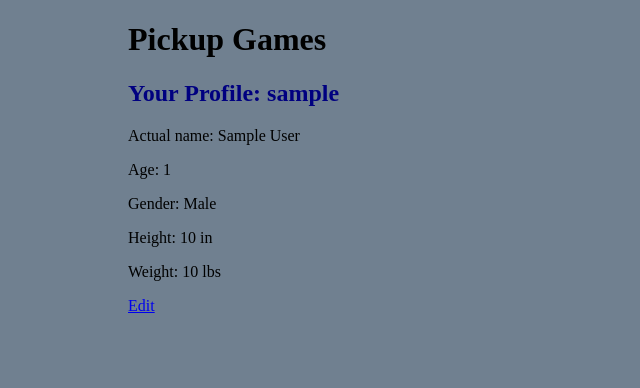
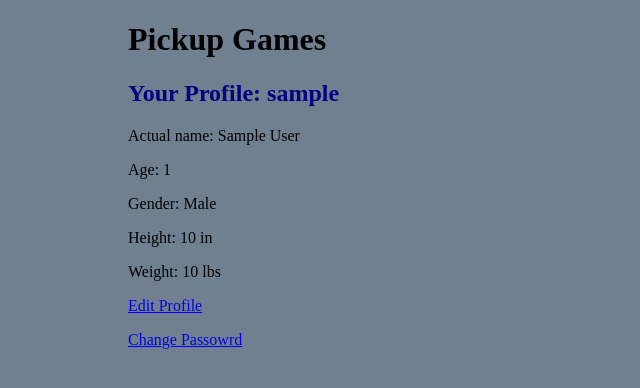
Before and after one commit to bbrown11924/PickUpGames, a Django app: page /profile/ in a window 1280 px wide. Shown: the top 388 px of the page, without its empty margins (0-640 px from the left). Run offline with Django 3.2, Linux system fonts and the light colour scheme; a user stored in the database is signed in; tables that the repository leaves empty hold one stand-in row (values such as "Sample post").

Commit message:
Add view and implementation for password change

```diff
--- a/pickup/templates/pickup/profile.html
+++ b/pickup/templates/pickup/profile.html
@@ -17,6 +17,8 @@
     <p>Height: {{ height }}</p>
     <p>Weight: {{ weight }}</p>
 
-    <a href="{% url 'edit_profile' %}">Edit</a>
+    <p><a href="{% url 'edit_profile' %}">Edit Profile</a></p>
+    <p><a href="{% url 'change_password' %}">Change Passowrd</a></p>
+
 </body>
 </html>
--- a/pickup/urls.py
+++ b/pickup/urls.py
@@ -9,6 +9,7 @@ urlpatterns = [
     path('login/', views.Login.as_view(), name='login'),
     path('logout/', views.Logout.as_view(), name='logout'),
     path('profile/', views.view_profile, name='view_profile'),
+    path('changepassword/', views.change_password, name='change_password'),
     path('add_park/', views.add_park, name='Add Park'),
     path('profile/edit', views.edit_profile, name='edit_profile'),
     path("parks/", views.view_park, name='parks'),
--- a/pickup/views.py
+++ b/pickup/views.py
@@ -4,7 +4,7 @@ from django.core.validators import validate_email
 from django.db.utils import IntegrityError
 from django.contrib.auth.views import LoginView, LogoutView
 from django.contrib.auth.decorators import login_required
-from django.contrib.auth import login
+from django.contrib.auth import login, authenticate
 from django.http import HttpResponse, HttpResponseRedirect
 
 
@@ -12,7 +12,8 @@ from django.http import HttpResponse, HttpResponseRedirect
 
 
 # Import models and forms
-from .forms import ParkForm, RegistrationForm, ProfileForm, ScheduleForm
+from .forms import ParkForm, RegistrationForm, ProfileForm, ScheduleForm, \
+    ChangePasswordForm
 from .models import Profile, Player, Parks, Schedule
 
 def index(request):
@@ -78,9 +79,40 @@ class Login(LoginView):
 class Logout(LogoutView):
     next_page = "login"
 
+
+# view for changing one's password (must be logged in)
+@login_required(login_url="login")
+def change_password(request):
+    # check for visiting for first time or submitting
+    if request.method != "POST":
+        return render(request, 'pickup/change_password.html', {})
+
+    # get validated data
+    input_form = ChangePasswordForm(request.POST)
+    if not input_form.is_valid():
+        return render(request, 'pickup/change_password.html',
+                      {"error": "Error: Input is invalid."})
+
+    input_data = input_form.cleaned_data
+
+    # validate old password
+    if authenticate(username=request.user.username,
+                    password=input_data["old_password"]) == None:
+        return render(request, 'pickup/change_password.html',
+                      {"error": "Error: Incorrect old password."})
+
+    # verify both passwords match
+    if input_data["new_password"] != input_data["confirm_password"]:
+        context = {"error":
+                   "Error: New password does not match confirmed password."}
+        return render(request, 'pickup/change_password.html', context)
+
+    request.user.set_password(input_data["new_password"])
+    request.user.save()
+    return HttpResponseRedirect(reverse('view_profile'))
+
+
 # view for page to view one's own profile (must be logged in)
-
-# view for page to view a profile (must be logged in)
 @login_required(login_url="login")
 def view_profile(request):
 
```
Also changed, not shown: pickup/forms.py (+8 -0 lines), pickup/templates/pickup/change_password.html (added, +24 -0 lines).
